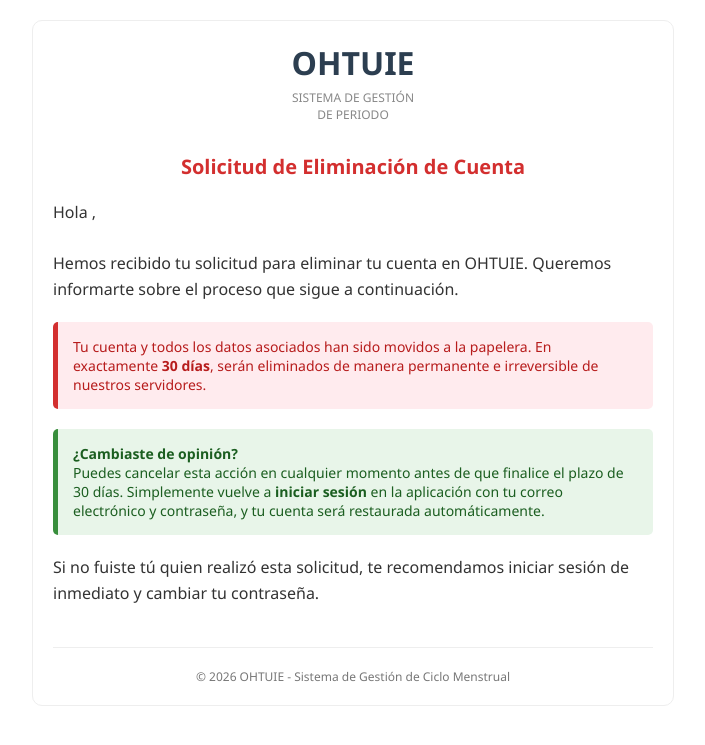
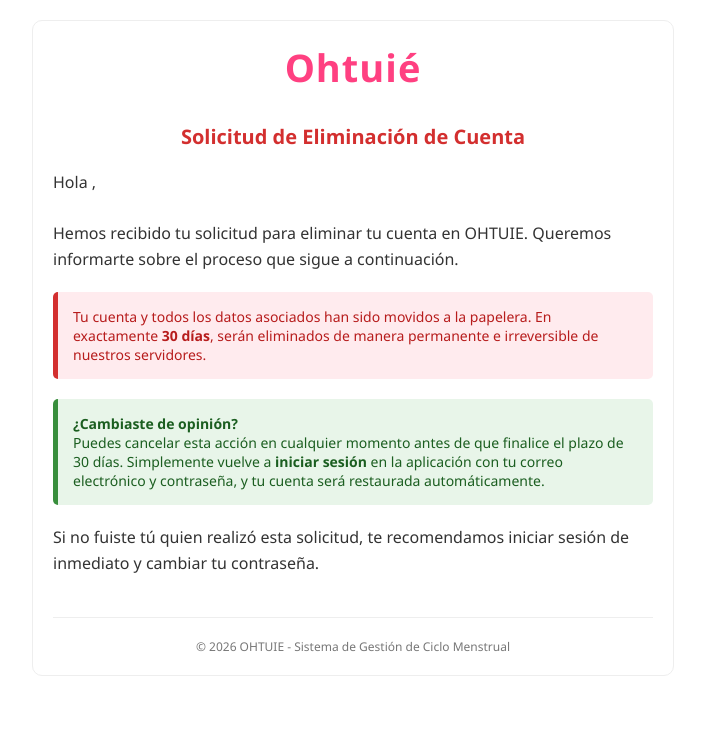
Before and after one commit to luiyi45/Ohtuie, a Python web app: template app/templates/account_deletion.html in a window 1280 px wide. Shown: the top 745 px of the page, without its empty margins (287-992 px from the left). Run offline with Jinja, Linux system fonts and the light colour scheme; the template is opened without the code that fills it, so the values that code supplies are empty.

Commit message:
Se mofifican las plantillas de correos electronicos enviados por el servidor a Ãlos usuarios

```diff
--- a/app/templates/account_deletion.html
+++ b/app/templates/account_deletion.html
@@ -31,8 +31,7 @@
 <body>
     <div class="container">
         <div class="header">
-            <h1 style="color: #2c3e50; margin: 0;">OHTUIE</h1>
-            <p style="font-size: 12px; color: #888; margin-top: 5px;">SISTEMA DE GESTIÓN<br>DE PERIODO</p>
+            <h1 style="color: #FF4081; margin: 0; font-family: 'Segoe UI', 'Helvetica Neue', Arial, sans-serif; font-weight: 800; font-size: 38px; letter-spacing: 1px;">Ohtuié</h1>
         </div>
 
         <div class="title">Solicitud de Eliminación de Cuenta</div>
--- a/app/templates/password_recovery.html
+++ b/app/templates/password_recovery.html
@@ -33,9 +33,7 @@
 <body>
     <div class="container">
         <div class="header">
-            <!-- If we had a real logo URL, otherwise we use text/placeholder -->
-            <h1 style="color: #2c3e50; margin: 0;">OHTUIE</h1>
-            <p style="font-size: 12px; color: #888; margin-top: 5px;">SISTEMA DE GESTIÓN<br>DE PERIODO</p>
+            <h1 style="color: #FF4081; margin: 0; font-family: 'Segoe UI', 'Helvetica Neue', Arial, sans-serif; font-weight: 800; font-size: 38px; letter-spacing: 1px;">Ohtuié</h1>
         </div>
 
         <div class="title">Hola {{ user_full_name }},</div>
```
